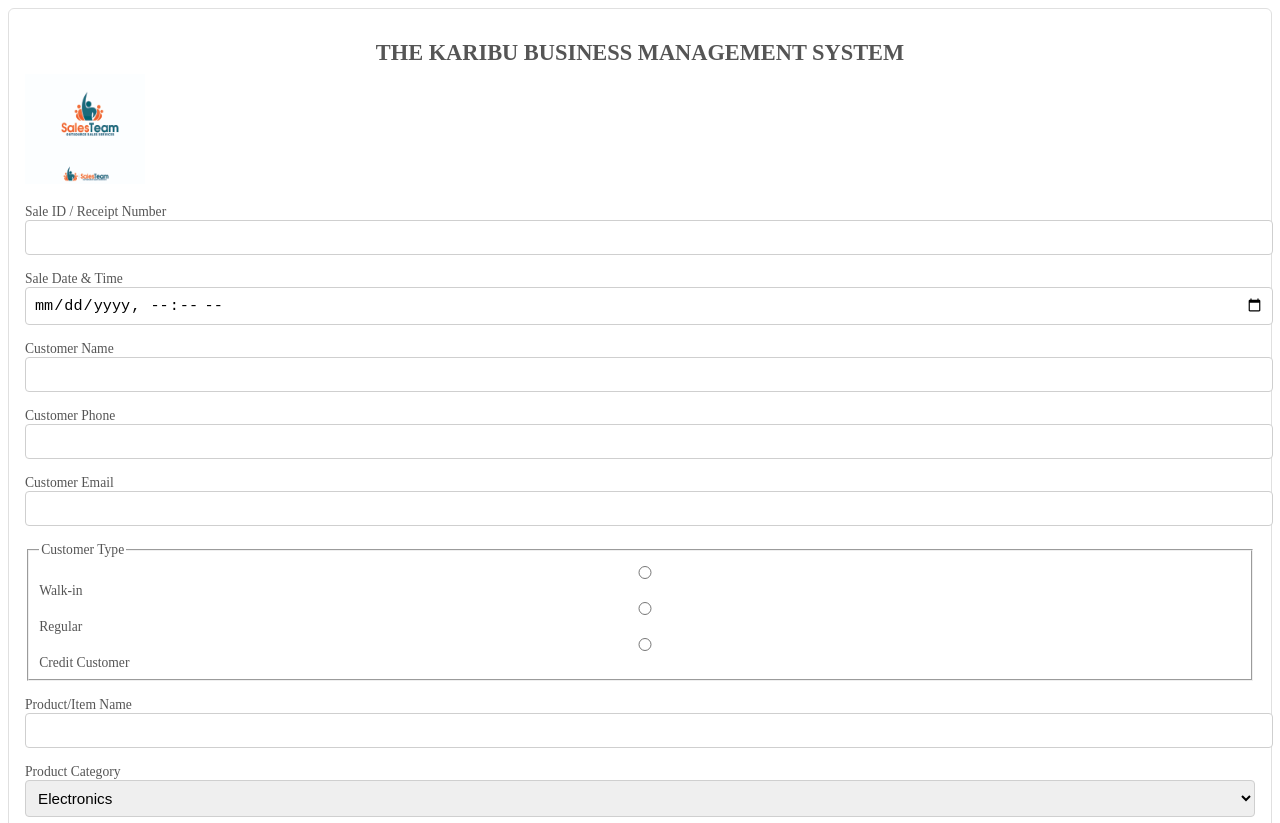
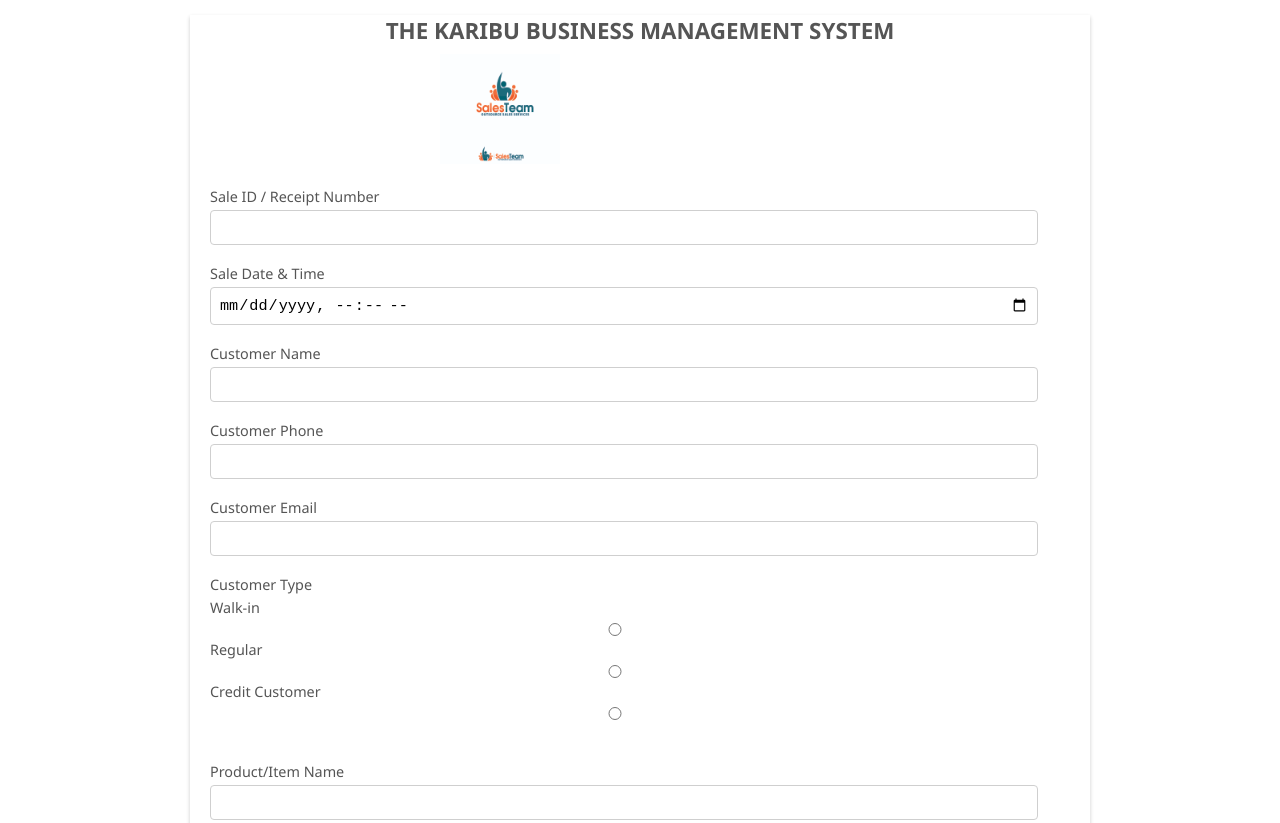
Before and after one commit to Simonbaraka/KARIBU-GROUP-PROJECT-GROUP-6, a plain HTML site: page SalesEntryForm.html in a window 1280 px wide. Shown: the top 823 px of the page. Drawn offline with Linux system fonts and the light colour scheme.

Commit message:
Added some comments to the files

```diff
--- a/SalesEntryForm.css
+++ b/SalesEntryForm.css
@@ -1,29 +1,74 @@
 
-.body{font-family:Segoe UI,Arial,Helvetica,sans-serif;max-width:900px;margin:24px auto;padding:0 16px;color:#222}
-		h1{font-size:1.4rem;margin-bottom:8px; text-align: center}
+body{
+	font-family:Segoe UI,Arial,Helvetica,sans-serif;
+	max-width:900px;
+	margin:auto;
+	padding:0 16px;
+	color:#222;
 
-		form{background:#fff;border:1px solid #e0e0e0;padding:16px;border-radius:6px ;margin: auto}
+}
+		/*  Headinf Design */
+h1{
+	font-size:1.4rem;
+	margin-bottom:8px;
+	text-align: center
+}
+/*
+	Image Design
+*/
+img{
+	margin-left: 250px;
+}
 
-		.fieldset{border:1px solid #ddd;padding:12px;margin:8px 0;border-radius:6px}
+/*  Form Design */
+.form{
+	background:#fff;
+	border:1px solid #e0e0e0;
+	padding:16px;
+	border-radius:6px ;
+	margin: auto;
+}
 
 
 
-		.label{display:block;font-size:.9rem;margin-bottom:4px}
+/*  Label Design */
 
-		input,select,textarea{width:100%;Padding:8px;border:1px solid #cfcfcf;border-radius:4px;font-size:.95rem}
+label{
+	display:block;
+	font-size:.9rem;
+	margin-bottom:4px;
+	margin-left: 20px;
 
-		.input[readonly]{background:#f7f7f7}
+}
 
-		.actions{display:flex;gap:12px;justify-content:flex-end;margin-top:12px}
+input,select,textarea{
+	width:90%;
+	Padding:8px;
+	border:1px solid #cfcfcf;
+	border-radius:4px;
+	font-size:.95rem;
+	margin:auto;
+	margin-left: 20px;
+}
 
-		button{padding:8px 14px
+button{
+			padding:8px 14px
 			;border-radius:6px;
 			border:1px solid #2b6cb0;
 			background:#2b6cb0;
 			color:white;
 			cursor:pointer;
+			margin-left: 25%;
+			margin-bottom: 20px;
 		}
 
-		button.secondary{background:#fff;border:1px solid #999;color:#222}
 
-		.FormDesign{font-size:.85rem;color:#555}
+.FormDesign{
+	font-size:.85rem;
+
+	color:#555;
+	box-shadow:#222;
+	max-width: 900px;
+	box-shadow: 0 2px 4px rgba(0, 0, 0, 0.2);
+
+}
--- a/SalesEntryForm.html
+++ b/SalesEntryForm.html
@@ -8,10 +8,13 @@
 
 </head>
 
+<!--Body of the whole page -->
 <body>
-
+    <!--Division for the form that is to be created -->
     <div class="FormDesign">
         <form class="Form ">
+
+            <!--Heading of the page-->
              <h1>THE KARIBU BUSINESS MANAGEMENT SYSTEM</h1>
             <img src="logo.jpg" width="120px" height="110px" alt="Company logo">
            <br><br>
@@ -20,30 +23,31 @@
             <input type="text" id="SuplierName" name="SuplierName" readonly><br><br>
 
 
-
             <label for="DateTime">Sale Date & Time </label>
             <input type="datetime-local" id="DateTime" name="DateTime" required><br><br>
 
             <label for="CustomerName">Customer Name </label>
             <input type="text" id="CustomerName" name="CustomerName"><br><br>
 
-            <label for="Phone"></label>Customer Phone  </label>
+            <label for="Phone">Customer Phone </label>
             <input type="tel" id="Phone" name="Phone" step="0.01"><br><br>
 
-            <label for="CustomerEmail">Customer Email   </label>
+            <label for="CustomerEmail"> Customer Email   </label>
             <input type="email" id="CustomerEmail" name="CustomerEmail" step="0.01" ><br><br>
 
-            <fieldset>
-            <legend>Customer Type</legend>
-            <label><input type="radio" id="gender_male" name="gender" value="male" required>Walk-in</label>
-            <label><input type="radio" id="gender_female" name="gender" value="female" required> Regular</label>
-            <label><input type="radio" id="gender_other" name="gender" value="other">  Credit Customer</label>
-            </fieldset>
-            <br>
+             <!--Radio buttons for the diffierent customers-->
+            <div class="types">
+            <label>Customer Type</label>
+            <label>Walk-in</label><input type="radio" id="gender_male" name="gender" value="male" required>
+            <label>Regular</label><input type="radio" id="gender_female" name="gender" value="female" required>
+            <label> Credit Customer</label><input type="radio" id="gender_other" name="gender" value="other">
+            </div>
+            <br><br>
 
             <label for="Item">Product/Item Name </label>
             <input type="text" id="Item" name="Item" step="0.01" ><br><br>
 
+             <!--Dropdown for the product category Offered -->
             <label for="ProductCategory">Product Category </label>
                     <select id="category" name="category">
 
@@ -62,59 +66,50 @@
             <input type="number" id="UnitePrice" name="UnitePrice" step="0.01" ><br><br>
 
 
-            <!-- ...existing code... -->
-            <!-- Gender -->
-
-            <!-- Payment Status -->
-
-
             <label for="Discount">Discount Percentage</label>
            <input id="discount" name="discount" type="number" min="0" max="100" step="0.01" value="0" />
 
+           <!--Subtotal-->
             <label for="Note">Subtotal  </label><br>
             <input type="number" id="Tax" name="Tax" readonly><br><br>
 
+            <!--Tax-->
             <label for="Tax">Tax/VAT  </label>
             <input type="number" id="Tax" name="Tax" readonly><br><br>
 
+            <!--Total Amounts-->
              <label for="TotalAmount">Total Amount</label>
             <input type="number" id="TotalAmount" name="TotalAmount" readonly><br><br>
 
-            <!-- Payment Method
-            <fieldset>
-            <legend>Payment Method</legend>
-            <label><input type="radio" id="gender_male" name="gender" value="male" required> Cash</label>
-            <label><input type="radio" id="gender_female" name="gender" value="female" required> Mobile Money</label>
-            <label><input type="radio" id="gender_other" name="gender" value="other">  Card</label>
-            <label><input type="radio" id="gender_other" name="gender" value="other">  Credit</label>
-            </fieldset>
-            <br>
-            -->
 
+            <!--Payment Methods-->
             <div class="col">
-					<label>Payment Method</label><br><br>
-					<label><input type="radio" name="paymentMethod" value="Cash" checked /> Cash</label>
-					<label><input type="radio" name="paymentMethod" value="Mobile Money" /> Mobile Money</label>
-					<label><input type="radio" name="paymentMethod" value="Card" /> Card</label>
-					<label><input type="radio" name="paymentMethod" value="Credit" /> Credit</label>
-				</div><br><br>
+					<label>Payment Method</label><br>
+					<label>Cash</label><input type="radio" name="paymentMethod" value="Cash" checked >
+					<label>Mobile Money</label><input type="radio" name="paymentMethod" value="Mobile Money" >
+					<label>Card</label><input type="radio" name="paymentMethod" value="Card" >
+					<label> Credit</label><input type="radio" name="paymentMethod" value="Credit" >
 
-        <br>
+			</div><br><br>
 
+            <!--Amount Paid-->
              <label for="DeliveryDate">Amount Paid</label>
             <input type="number" id="DeliveryDate" name="DeliveryDate" step="0.01" required><br><br>
 
+            <!--Change/Balance-->
             <label for="Change">Change/Balance</label>
             <input id="change" name="change" type="number" readonly /><br><br>
 
+            <!--Sales Person-->
             <label for="SalesPerson">Sales Person</label>
             <input type="text" id="SalesPerson" name="SalesPerson"><br><br>
 
+            <!--Notes-->
             <label for="DeliveryDate">Additional Notes</label>
             <textarea width="20px" heigth="50px"></textarea><br><br>
 
 
-
+             <!--Clear and submit buttons-->
             <button type="reset"> Clear Form</button>
             <button type="submit">Submit</button>
         </form>
--- a/procurement.css
+++ b/procurement.css
@@ -5,7 +5,6 @@ h1{
     color: #d09797;
     text-align: center;
     text-decoration: none;
-    text-shadow: #181414;
     text-transform: uppercase;
 
 }
@@ -33,9 +32,7 @@ input{
     padding: 1%;
     border-radius: 10px;
     border: 1px solid #b3acac;
-    /*margin: 10px 0;
-    border-radius: 5px;
-    border: 1px solid #ccc;*/
+
 
 }
 
```
Also changed, not shown: Procurement.html (+24 -8 lines).
